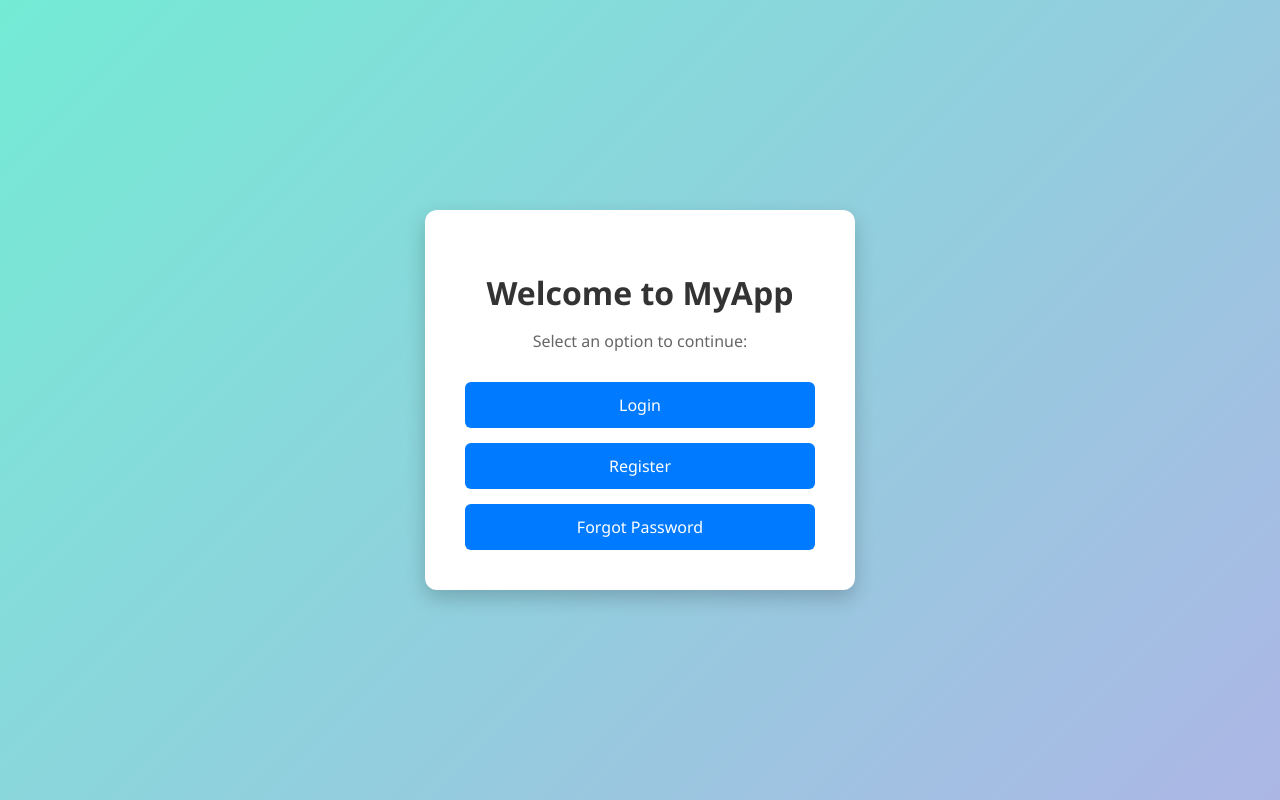
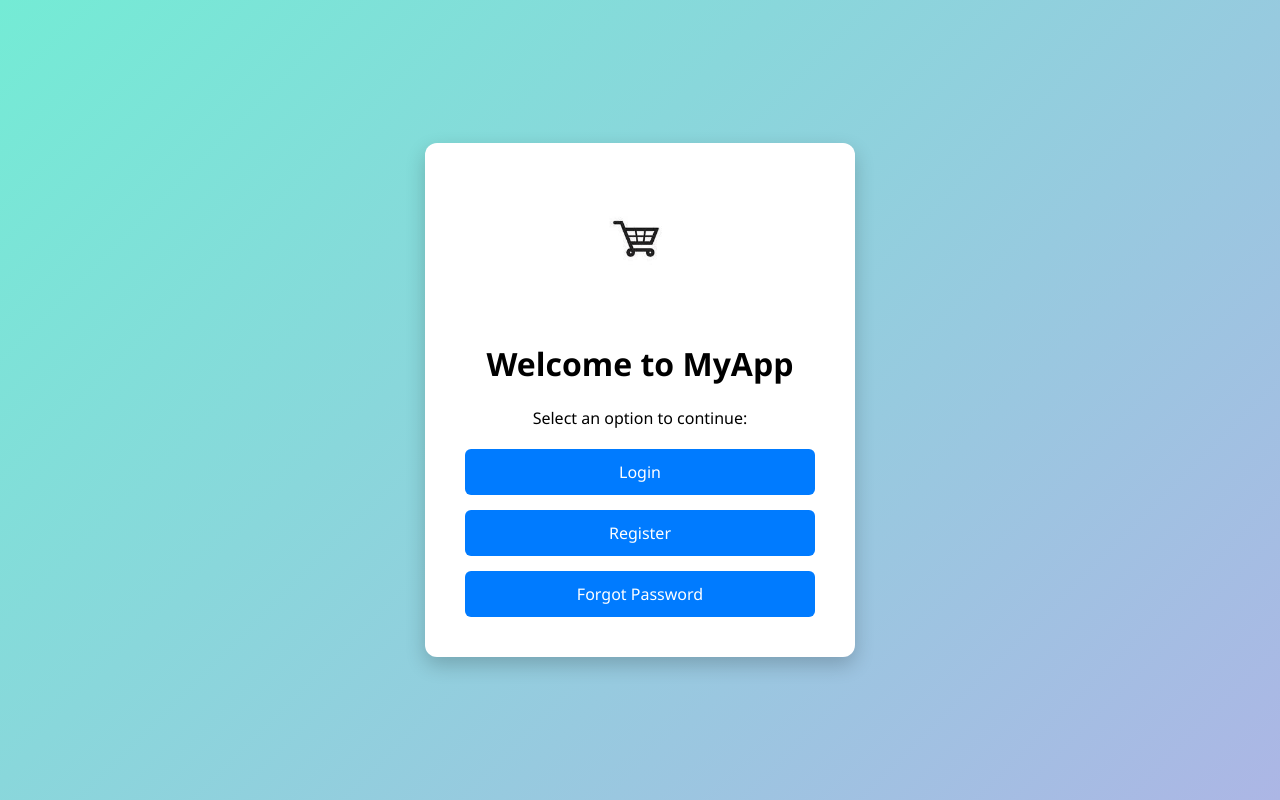
Before and after one commit to KLingamaiah/QuickKart, a plain HTML site: page index.html in a window 1280 px wide. Drawn offline with Linux system fonts and the light colour scheme.

Commit message:
Adding logo to index.html page

```diff
--- a/index.html
+++ b/index.html
@@ -5,44 +5,21 @@
   <meta name="viewport" content="width=device-width, initial-scale=1.0">
   <title>Welcome</title>
   <link rel="stylesheet" href="css/style.css">
-
   <style>
-    body {
-      font-family: 'Segoe UI', Tahoma, Geneva, Verdana, sans-serif;
-      background: linear-gradient(135deg, #74ebd5 0%, #acb6e5 100%);
-      margin: 0;
+    .logo {
+      width: 120px;
+      margin-bottom: 20px;
     }
 
     .container {
-      background-color: #fff;
-      padding: 40px;
-      border-radius: 12px;
-      box-shadow: 0 8px 20px rgba(0, 0, 0, 0.2);
       text-align: center;
-      width: 350px;
-    }
-
-    .wrapper {
-      display: flex;
-      justify-content: center;
-      align-items: center;
-      height: 100vh;
-    }
-
-    h1 {
-      margin-bottom: 10px;
-      color: #333;
-    }
-
-    p {
-      color: #666;
-      margin-bottom: 30px;
     }
 
     .home-links {
       display: flex;
       flex-direction: column;
       gap: 15px;
+      margin-top: 20px;
     }
 
     .home-links a {
@@ -64,6 +41,7 @@
 
 <div class="wrapper">
   <div class="container">
+    <img src="images/logo.jpg" alt="MyApp Logo" class="logo">
     <h1>Welcome to MyApp</h1>
     <p>Select an option to continue:</p>
 
```
Also changed, not shown: images/logo.jpg (added).
